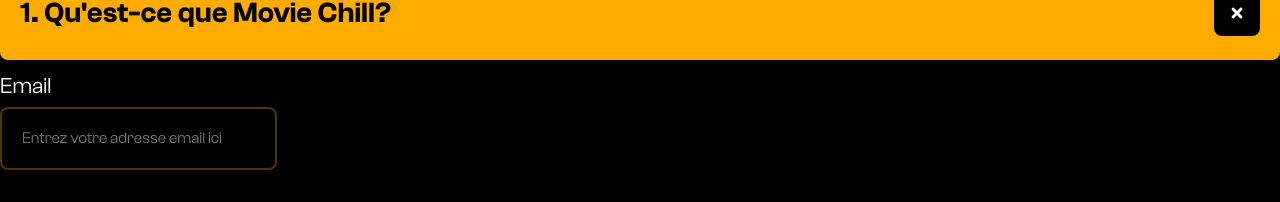
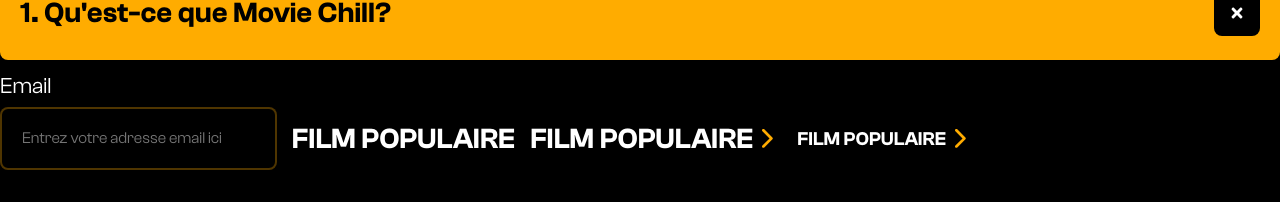
Before and after one commit to Bope142/movie-chill, a Next.js app: page / in a window 1280 px wide. Shown: the part 1184-1386 px from the top of the page. Built offline with nearby package versions, Linux system fonts and the light colour scheme.

Commit message:
add component titleSection

```diff
--- a/components/header/header.tsx
+++ b/components/header/header.tsx
@@ -13,6 +13,7 @@
   CardMovieFavorite,
 } from "../card/card";
 import { InputBoxForm } from "../form/form";
+import { TitleSection } from "../titleSection/titleSection";
 
 const HeaderProfilUser = () => {
   return (
@@ -92,6 +93,17 @@
         nameInput="emailUser"
         required={true}
       />
+      <TitleSection variant="title-large" title="FILM POPULAIRE" />
+      <TitleSection
+        variant="title-large"
+        title="FILM POPULAIRE"
+        linkMore="/dd"
+      />
+      <TitleSection
+        variant="title-small"
+        title="FILM POPULAIRE"
+        linkMore="/dd"
+      />
     </div>
   );
 };
--- /dev/null
+++ b/components/titleSection/style.scss
@@ -0,0 +1,24 @@
+@import "../../public/style/variable.scss";
+
+.title__section {
+  display: flex;
+  justify-content: space-between;
+  align-items: center;
+  & .title-large {
+    font-size: 1.8rem;
+    color: $colorNeutral2;
+    font-family: $fontSemiBold;
+  }
+  & .title-small {
+    font-size: 1.2rem;
+    color: $colorNeutral2;
+    font-family: $fontSemiBold;
+  }
+  & a {
+    & svg {
+      height: 1.8rem;
+      width: 1.8rem;
+      color: $colorPrimaryBase;
+    }
+  }
+}
--- /dev/null
+++ b/components/titleSection/titleSection.tsx
@@ -0,0 +1,27 @@
+import React from "react";
+import "./style.scss";
+import Link from "next/link";
+import { IoIosArrowForward } from "react-icons/io";
+
+type propsTitleSection = {
+  variant: "title-large" | "title-small";
+  title: string;
+  linkMore?: string;
+};
+
+export const TitleSection: React.FC<propsTitleSection> = ({
+  variant,
+  title,
+  linkMore,
+}) => {
+  return (
+    <div className="title__section">
+      <span className={variant}>{title}</span>
+      {linkMore && (
+        <Link href={linkMore}>
+          <IoIosArrowForward />
+        </Link>
+      )}
+    </div>
+  );
+};
```
